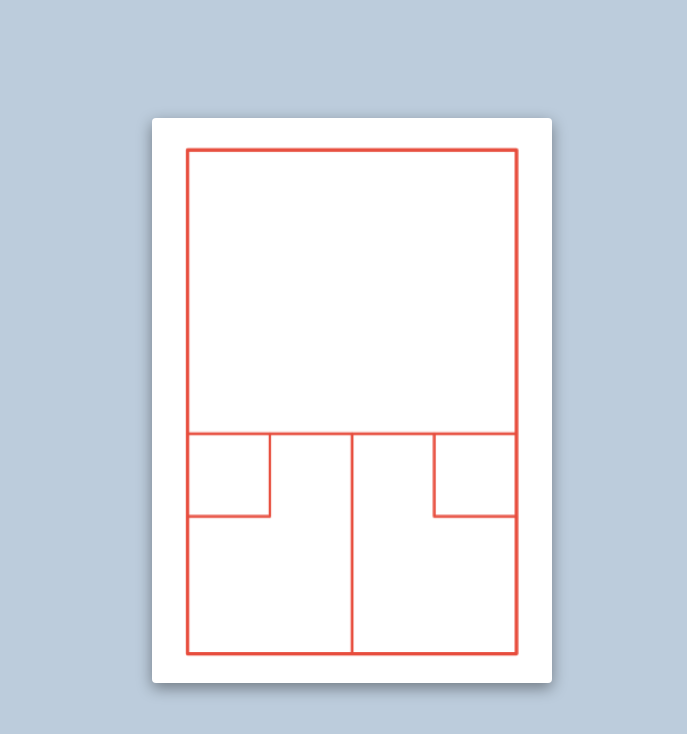
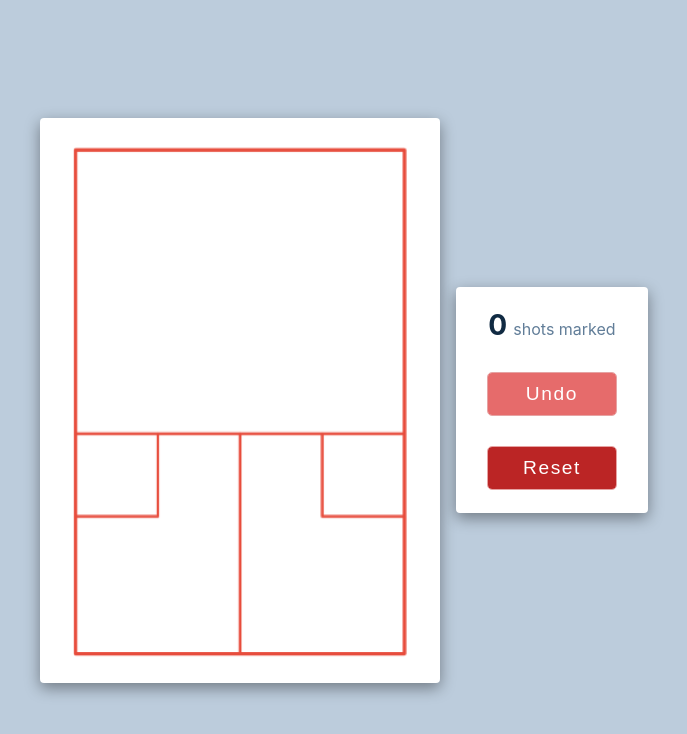
Before and after one commit to Siowyx/squash-analysis, a React (Create React App) app: page / in a window 1280 px wide. Shown: the top 734 px of the page, without its empty margins (288-975 px from the left). Built offline with nearby package versions, Linux system fonts and the light colour scheme.

Commit message:
added counter, undo, reset, local storage

```diff
--- a/src/App.js
+++ b/src/App.js
@@ -1,17 +1,31 @@
-import React, { useState } from "react";
-// import SquashFloor from "./SquashFloor";
+import React, { useState, useEffect } from "react";
 import squashfloor from "./squash-floor.png";
 
+const getLocalStorage = () => {
+  let markers = localStorage.getItem("markers");
+  if (markers) {
+    return JSON.parse(markers);
+  } else {
+    return [];
+  }
+};
+
 function App() {
-  const [markers, setMarkers] = useState([]);
-  const [count, setCount] = useState(0);
+  const [markers, setMarkers] = useState(getLocalStorage());
+  const [count, setCount] = useState(markers.length);
   // const [imgDim, setImgDim] = useState([])
+
+  useEffect(() => {
+    localStorage.setItem("markers", JSON.stringify(markers));
+    setCount(markers.length);
+  }, [markers]);
 
   const mark = (e) => {
     // console.log(e);
     const offX = e.target.offsetParent.offsetLeft;
     const offY = e.target.offsetParent.offsetTop;
     setMarkers([...markers, [e.pageX - offX, e.pageY - offY]]);
+    setCount(count + 1);
   };
 
   return (
@@ -36,8 +50,26 @@ function App() {
             })}
           </div>
         </div>
-
-        {/* <button className="reset-btn">reset</button> */}
+      </section>
+      <section className="info-container">
+        <h3 style={{ display: "inline" }}>{count}</h3>{" "}
+        <p style={{ display: "inline" }}>shots marked</p>
+        <button
+          className="undo btn"
+          onClick={() => {
+            setMarkers(markers.slice(0, -1));
+          }}
+        >
+          undo
+        </button>
+        <button
+          className="reset btn"
+          onClick={() => {
+            setMarkers([]);
+          }}
+        >
+          reset
+        </button>
       </section>
     </main>
 
--- a/src/index.css
+++ b/src/index.css
@@ -153,21 +153,18 @@ main {
   height: 565px;
   width: 400px;
   margin: 1rem 0;
-  /* min-width: 400px;
-  max-width: 35vw; */
-  /* min-height: 500px; */
   background: var(--clr-white);
   border-radius: var(--radius);
   padding: 1.5rem 2rem;
   box-shadow: var(--dark-shadow);
+  float: left;
 }
 
-.reset-btn {
+.btn {
   color: var(--clr-white);
   display: block;
   width: 100%;
   border-color: transparent;
-  background: var(--clr-red-dark);
   margin: 2rem auto 0 auto;
   text-transform: capitalize;
   font-size: 1.2rem;
@@ -176,6 +173,14 @@ main {
   border-radius: var(--radius);
   outline: 1px solid rgba(224, 141, 141, 0.8);
   cursor: pointer;
+}
+
+.undo {
+  background: var(--clr-red-light);
+}
+
+.reset {
+  background: var(--clr-red-dark);
 }
 
 #canvas-container {
@@ -202,3 +207,11 @@ main {
   position: absolute;
   opacity: 0.6;
 }
+
+.info-container {
+  margin: 1rem 1rem;
+  background: var(--clr-white);
+  border-radius: var(--radius);
+  padding: 1.5rem 2rem;
+  box-shadow: var(--dark-shadow);
+}
```
